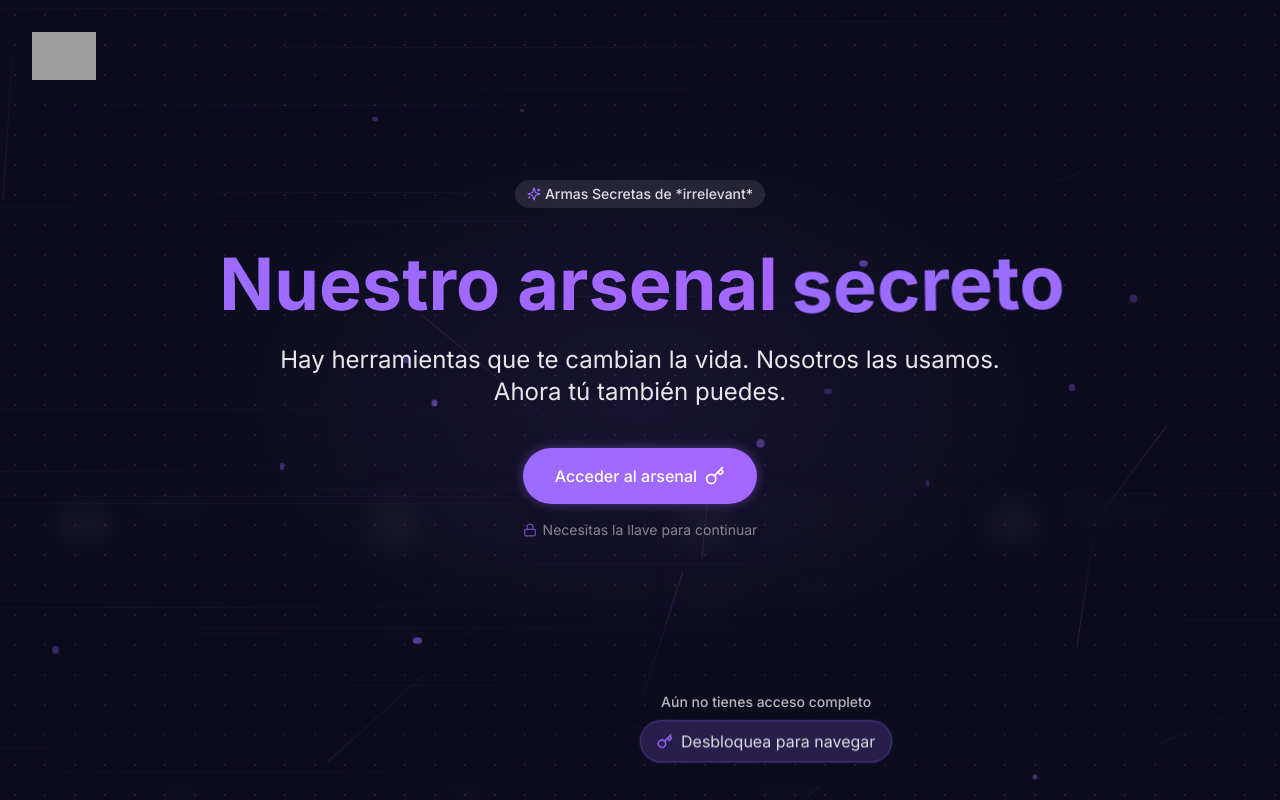
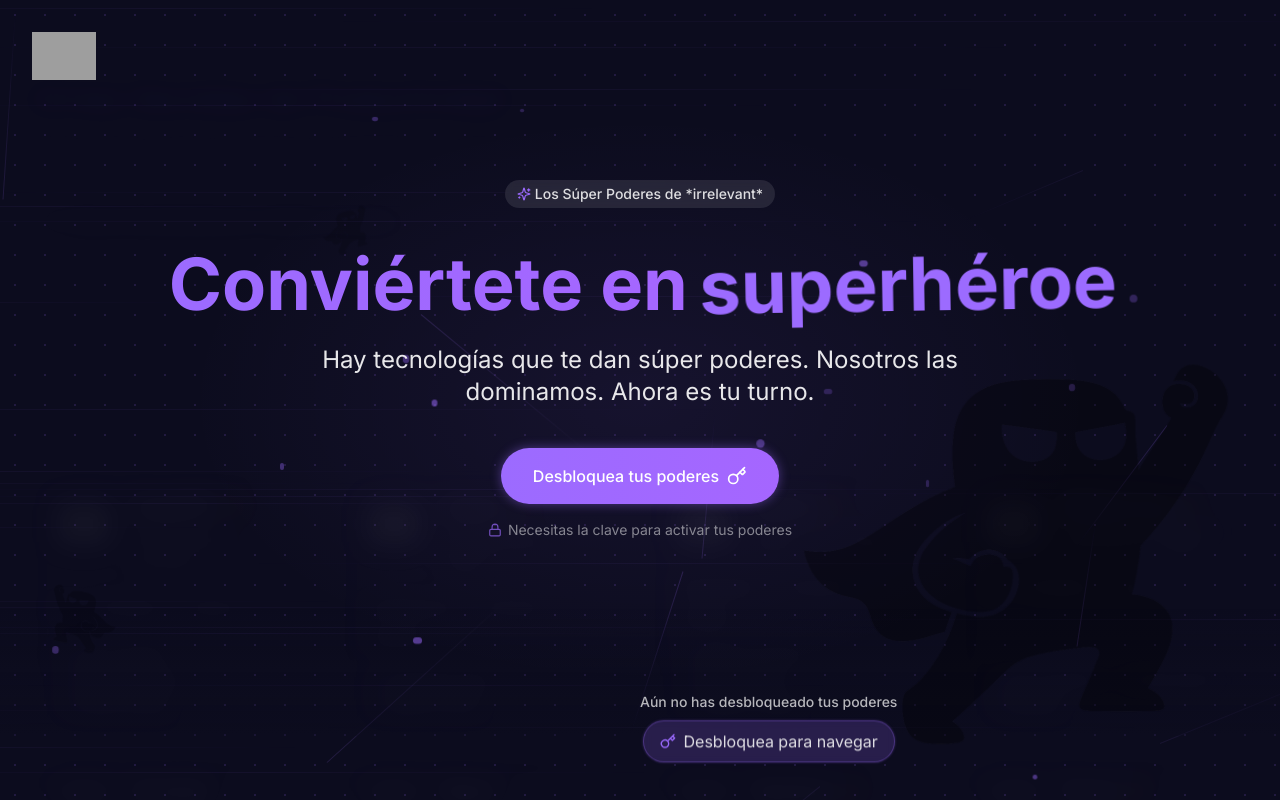
Before and after one commit to jpgomezm1/tech-tools, a React (Vite) app: page / in a window 1280 px wide. Built offline with nearby package versions, Linux system fonts and the light colour scheme; grey boxes are pictures that could not be loaded; a web font is replaced by a local one.

Commit message:
feat: Update HeroSection with new design
Refactor HeroSection to incorporate a new logo, visual elements, and copy aligned with a superhero theme.

```diff
--- a/src/components/HeroSection.tsx
+++ b/src/components/HeroSection.tsx
@@ -116,6 +116,59 @@ const HeroSection: React.FC<HeroSectionProps> = ({ onOpenModal, isUnlocked }) =>
         </div>
       </div>
 
+      {/* Superhero character */}
+      <motion.div
+        className="absolute right-0 bottom-0 z-10 h-60 sm:h-80 md:h-96 lg:h-[500px] opacity-20 sm:opacity-30"
+        initial={{ x: 100, opacity: 0 }}
+        animate={{ x: 0, opacity: isUnlocked ? 0.5 : 0.3 }}
+        transition={{ delay: 0.5, duration: 0.8, ease: "easeOut" }}
+      >
+        <img
+          src="/lovable-uploads/50c5d86d-0f30-4447-8bc1-103e266384cc.png"
+          alt="Tech Superhero"
+          className="h-full object-contain"
+        />
+      </motion.div>
+
+      {/* Small floating superheros for decoration */}
+      <motion.div
+        className="absolute left-10 bottom-32 z-5 h-16 md:h-20"
+        initial={{ y: 20, opacity: 0 }}
+        animate={{
+          y: [0, -15, 0],
+          opacity: isUnlocked ? 0.6 : 0.2,
+        }}
+        transition={{
+          y: { repeat: Infinity, duration: 4, ease: "easeInOut" },
+          opacity: { duration: 1, delay: 0.8 }
+        }}
+      >
+        <img
+          src="/lovable-uploads/50c5d86d-0f30-4447-8bc1-103e266384cc.png"
+          alt="Mini Hero"
+          className="h-full object-contain transform -scale-x-100 rotate-12"
+        />
+      </motion.div>
+
+      <motion.div
+        className="absolute left-1/4 top-1/4 z-5 h-10 md:h-14"
+        initial={{ y: -20, opacity: 0 }}
+        animate={{
+          y: [0, 10, 0],
+          opacity: isUnlocked ? 0.5 : 0.15,
+        }}
+        transition={{
+          y: { repeat: Infinity, duration: 3, ease: "easeInOut" },
+          opacity: { duration: 1, delay: 1.2 }
+        }}
+      >
+        <img
+          src="/lovable-uploads/50c5d86d-0f30-4447-8bc1-103e266384cc.png"
+          alt="Mini Hero"
+          className="h-full object-contain transform rotate-[-15deg]"
+        />
+      </motion.div>
+
       <div className="text-center max-w-5xl mx-auto z-10 relative flex flex-col items-center">
         <motion.div
           initial={{ y: 20, opacity: 0 }}
@@ -125,7 +178,7 @@ const HeroSection: React.FC<HeroSectionProps> = ({ onOpenModal, isUnlocked }) =>
         >
           <span className="inline-flex items-center py-1 px-3 rounded-full bg-white/10 backdrop-blur-sm text-sm font-medium text-irrelevant-light mb-4 gap-1">
             <Sparkles className="w-3.5 h-3.5 text-irrelevant-violet" />
-            Armas Secretas de *irrelevant*
+            Los Súper Poderes de *irrelevant*
           </span>
         </motion.div>
 
@@ -135,7 +188,7 @@ const HeroSection: React.FC<HeroSectionProps> = ({ onOpenModal, isUnlocked }) =>
           transition={{ delay: 0.3, duration: 0.5 }}
           className="font-providence text-4xl md:text-6xl lg:text-7xl font-bold leading-tight mb-6"
         >
-          <span className="text-gradient">Nuestro arsenal</span>{" "}
+          <span className="text-gradient">Conviértete en</span>{" "}
           <motion.span
             className="text-irrelevant-violet inline-block"
             animate={{
@@ -149,7 +202,7 @@ const HeroSection: React.FC<HeroSectionProps> = ({ onOpenModal, isUnlocked }) =>
               ease: "easeInOut"
             }}
           >
-            secreto
+            superhéroe
           </motion.span>
         </motion.h1>
 
@@ -159,7 +212,7 @@ const HeroSection: React.FC<HeroSectionProps> = ({ onOpenModal, isUnlocked }) =>
           transition={{ delay: 0.4, duration: 0.5 }}
           className="text-lg md:text-xl lg:text-2xl mb-10 text-irrelevant-light/90 max-w-3xl mx-auto"
         >
-          Hay herramientas que te cambian la vida. Nosotros las usamos. Ahora tú también puedes.
+          Hay tecnologías que te dan súper poderes. Nosotros las dominamos. Ahora es tu turno.
         </motion.p>
 
         <motion.div
@@ -186,7 +239,7 @@ const HeroSection: React.FC<HeroSectionProps> = ({ onOpenModal, isUnlocked }) =>
             } : {}}
           >
             <span className="relative z-10">
-              {isUnlocked ? "Explorar el arsenal" : "Acceder al arsenal"}
+              {isUnlocked ? "Explora tus poderes" : "Desbloquea tus poderes"}
             </span>
             {isUnlocked ? (
               <Zap className="w-5 h-5 group-hover:rotate-12 transition-transform relative z-10" />
@@ -223,7 +276,7 @@ const HeroSection: React.FC<HeroSectionProps> = ({ onOpenModal, isUnlocked }) =>
                 <path d="M22 11.08V12a10 10 0 1 1-5.93-9.14"></path>
                 <polyline points="22 4 12 14.01 9 11.01"></polyline>
               </svg>
-              Ya eres parte del arsenal
+              ¡Poderes desbloqueados con éxito!
             </motion.div>
           ) : (
             <motion.div
@@ -236,7 +289,7 @@ const HeroSection: React.FC<HeroSectionProps> = ({ onOpenModal, isUnlocked }) =>
                 <rect x="3" y="11" width="18" height="11" rx="2" ry="2"></rect>
                 <path d="M7 11V7a5 5 0 0 1 10 0v4"></path>
               </svg>
-              Necesitas la llave para continuar
+              Necesitas la clave para activar tus poderes
             </motion.div>
           )}
 
@@ -267,6 +320,30 @@ const HeroSection: React.FC<HeroSectionProps> = ({ onOpenModal, isUnlocked }) =>
           <div className="h-full bg-gradient-to-t from-irrelevant-dark to-transparent" />
         </motion.div>
       )}
+
+      {/* Cape effect when unlocked */}
+      {isUnlocked && (
+        <motion.div
+          className="absolute inset-0 pointer-events-none z-5"
+          initial={{ opacity: 0 }}
+          animate={{ opacity: 1 }}
+          transition={{ duration: 1, delay: 0.5 }}
+        >
+          <div className="absolute top-0 left-0 w-full h-20 bg-gradient-to-b from-irrelevant-violet/10 to-transparent" />
+          <motion.div
+            className="absolute bottom-0 left-0 w-full h-40 bg-gradient-to-t from-irrelevant-violet/5 to-transparent"
+            animate={{
+              opacity: [0.5, 0.8, 0.5],
+              height: ["40px", "60px", "40px"]
+            }}
+            transition={{
+              duration: 4,
+              repeat: Infinity,
+              repeatType: "reverse"
+            }}
+          />
+        </motion.div>
+      )}
     </motion.section>
   );
 };
--- a/src/pages/Index.tsx
+++ b/src/pages/Index.tsx
@@ -48,8 +48,8 @@ const Index = () => {
 
     // Display success toast when user unlocks access
     toast({
-      title: "¡Acceso desbloqueado!",
-      description: "Ya eres parte del arsenal. Explora y disfruta.",
+      title: "¡Súper Poderes Activados!",
+      description: "Ahora eres parte del equipo de superhéroes tech. ¡A explorar!",
       duration: 5000,
     });
   };
@@ -68,7 +68,7 @@ const Index = () => {
           }}
         >
           <div className="text-irrelevant-light/70 text-sm font-medium mb-2">
-            Aún no tienes acceso completo
+            Aún no has desbloqueado tus poderes
           </div>
           <motion.div
             className="px-4 py-2 rounded-full bg-irrelevant-violet/20 backdrop-blur-sm border border-irrelevant-violet/30 inline-flex items-center gap-2"
```
Also changed, not shown: public/lovable-uploads/50c5d86d-0f30-4447-8bc1-103e266384cc.png (added).
